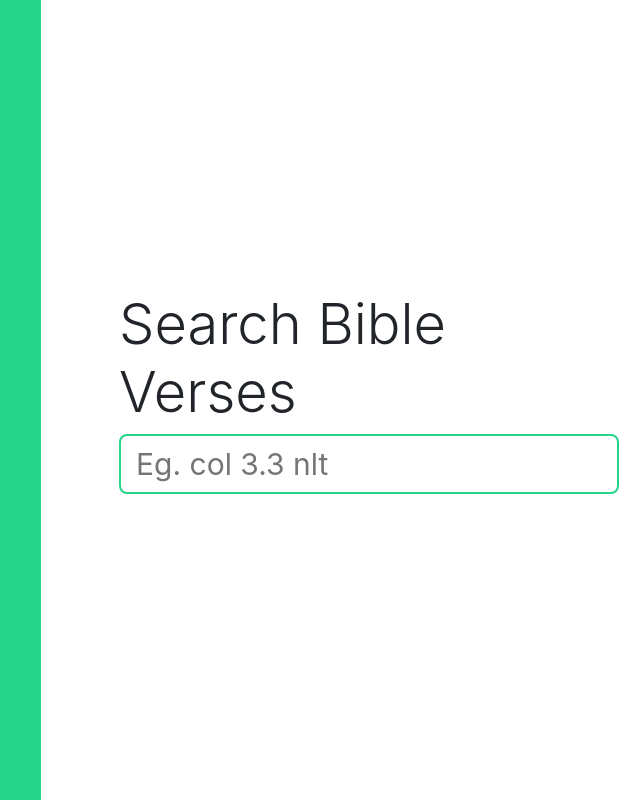
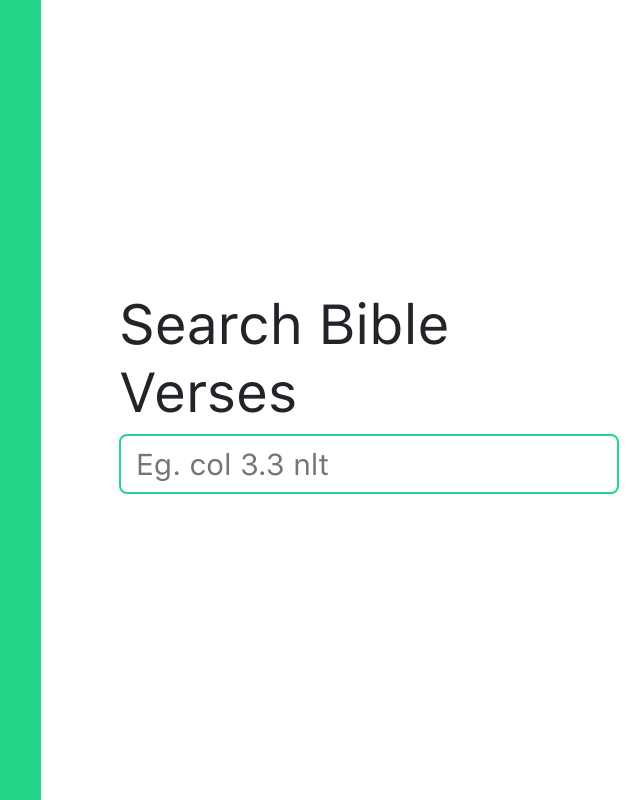
Before and after one commit to gitryder/bleezy, an Electron app: page index.html in a window 800 px wide. Shown: the whole page, without its empty margins (159-800 px from the left). Drawn offline with nearby package versions, Linux system fonts and the light colour scheme.

Commit message:
:lipstick: change font to San Fransisco

```diff
--- a/index.html
+++ b/index.html
@@ -18,7 +18,7 @@
         <div class="col-sm-3" style="background: #25D58A; height: 100vh;"></div>
         <div class="col-sm-9 d-flex align-items-center flex-row" style="height: 100vh;">
               <div class="col m-5">
-                    <h1 class="display-4">Search Bible Verses</h1>
+                    <h1 class="title display-4">Search Bible Verses</h1>
                     <input class="input" id="search-input" spellcheck="false" text" placeholder="Eg. col 3.3 nlt">
                     <p class="text-muted" id="message">Loading your verse...</p>
               </div>
--- a/styles.css
+++ b/styles.css
@@ -1,3 +1,14 @@
+@font-face {
+    font-family: sfui;
+    src: url("sfui.otf") format("opentype");
+}
+
+
+.title {
+    font-family: sfui;
+    font-weight: bold;
+}
+
 .input {
       width: 500px;
       height: 60px;
@@ -7,13 +18,17 @@
       border: 2px solid #25D58A;
       border-radius: 8px;
 
+      font-family: sfui;
       font-size: medium;
       font-size: 30px;
 
       padding-left: 15px;
       margin-bottom: 15px;
+      color: #25D58A;
 }
 
 #message {
+    font-family: sfui;
+    font-size: 20px;
     display: none;
 }
```
Also changed, not shown: sfui.otf (added).
